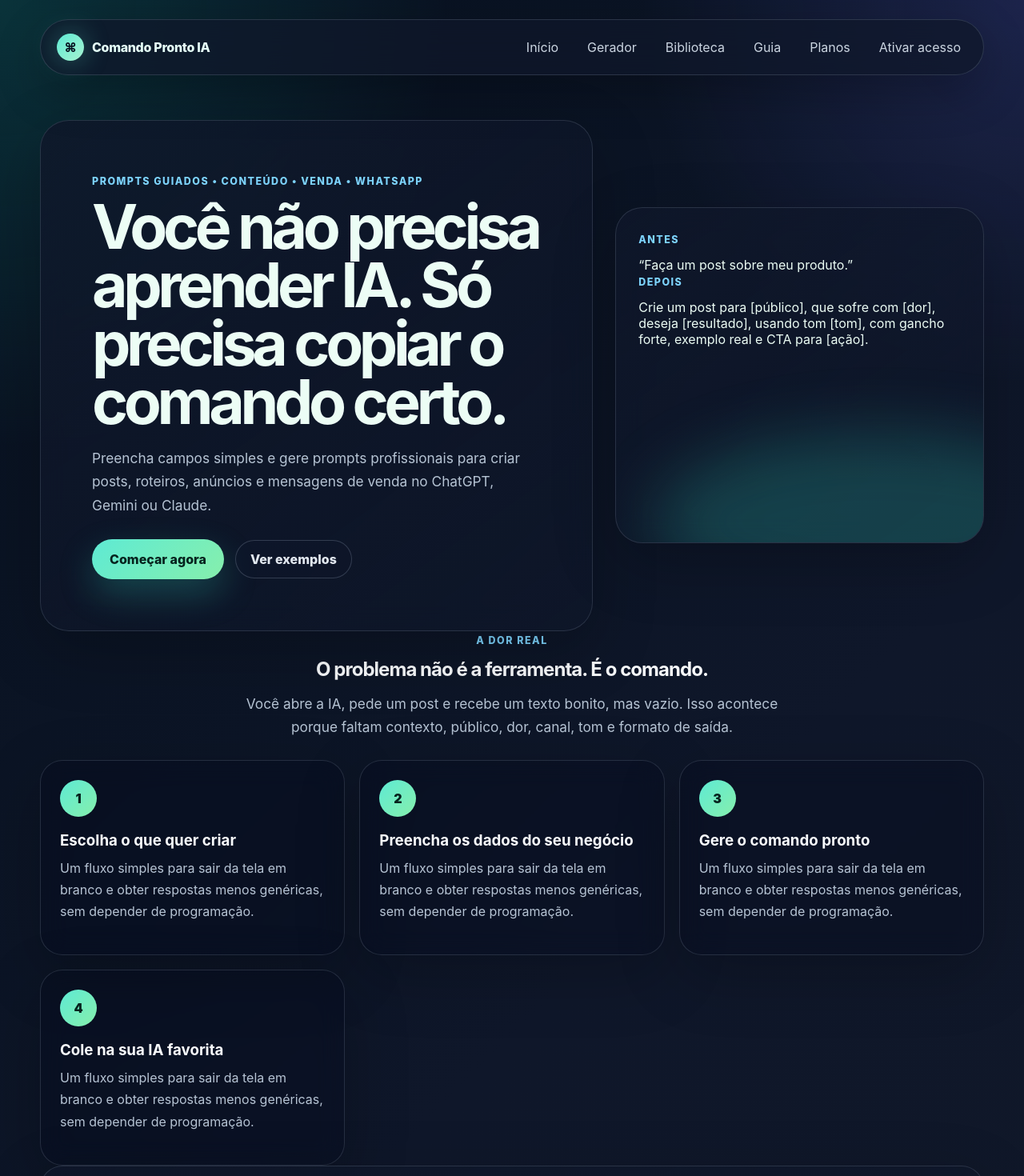
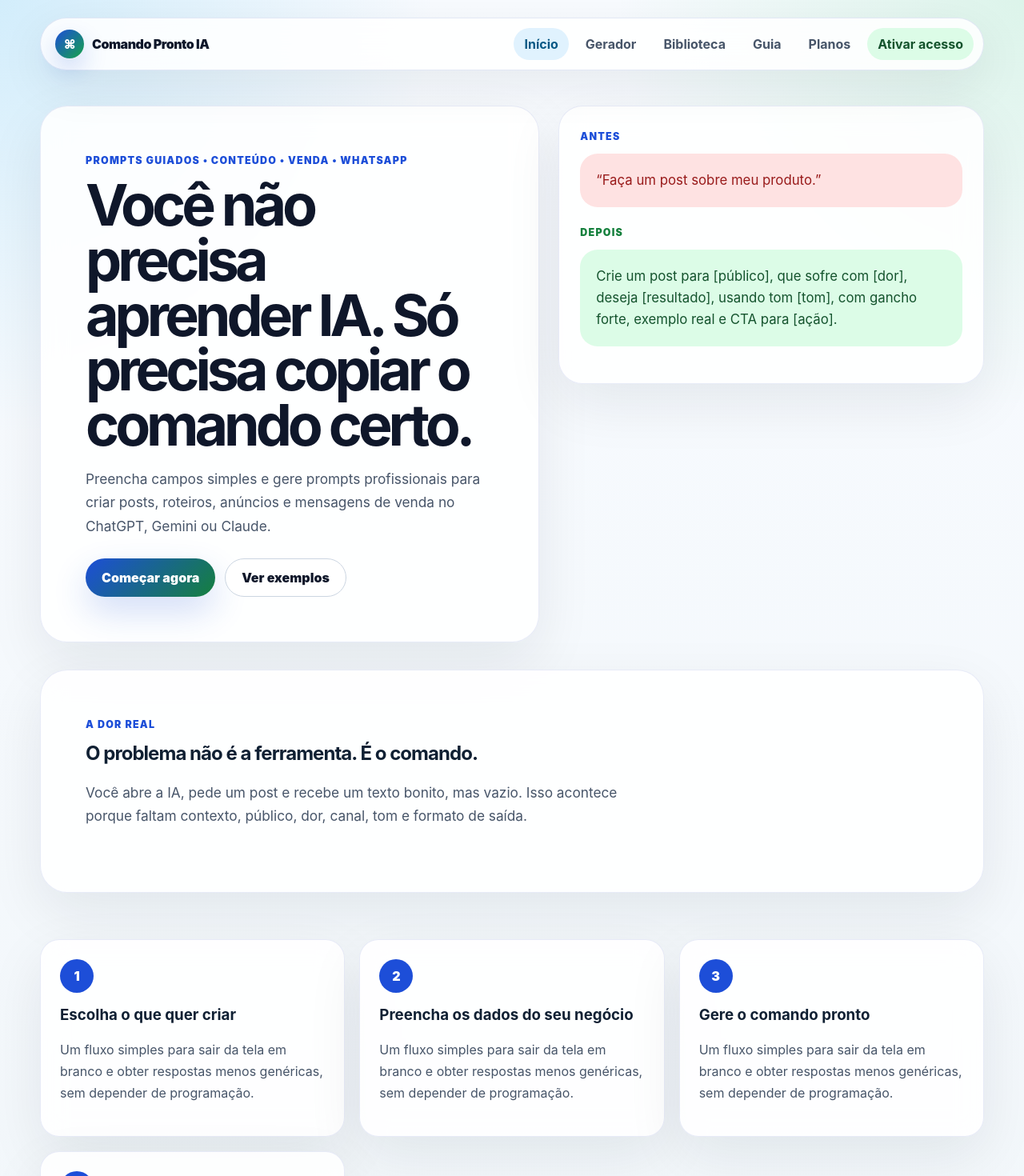
Before and after one commit to novidadesonl-cmd/gerador-vendas-ia, a React (Vite) app: page / in a window 1280 px wide. Shown: the top 1470 px of the page at 80% size. Built offline with nearby package versions, Linux system fonts and the light colour scheme.

Commit message:
Restyle Comando Pronto IA MVP

```diff
--- a/src/styles.css
+++ b/src/styles.css
@@ -1,6 +1,6 @@
 :root {
-  color: #ecfdf5;
-  background: #07111f;
+  color: #102033;
+  background: #f6f8fb;
   font-family:
     Inter, ui-sans-serif, system-ui, -apple-system, BlinkMacSystemFont, "Segoe UI", sans-serif;
   font-synthesis: none;
@@ -17,62 +17,50 @@ body {
   min-height: 100vh;
   margin: 0;
   background:
-    radial-gradient(circle at top left, rgba(20, 184, 166, 0.2), transparent 35rem),
-    radial-gradient(circle at top right, rgba(99, 102, 241, 0.18), transparent 30rem),
-    linear-gradient(135deg, #07111f 0%, #0f172a 48%, #111827 100%);
+    radial-gradient(circle at top left, rgba(14, 165, 233, 0.16), transparent 34rem),
+    radial-gradient(circle at top right, rgba(34, 197, 94, 0.13), transparent 32rem),
+    linear-gradient(180deg, #f8fbff 0%, #eef4f7 100%);
 }
 
 button,
 input,
-select {
+select,
+textarea {
   font: inherit;
-}
-
-button {
-  cursor: pointer;
 }
 
 button,
 a {
-  transition:
-    transform 0.2s ease,
-    border-color 0.2s ease,
-    background 0.2s ease,
-    box-shadow 0.2s ease;
-}
-
-button:hover,
-a:hover {
-  transform: translateY(-2px);
+  cursor: pointer;
+  transition: 0.2s ease;
 }
 
 .app-shell {
   width: min(1180px, calc(100% - 32px));
   margin: 0 auto;
-  padding: 24px 0 64px;
+  padding: 22px 0 56px;
 }
 
 .site-header {
   position: sticky;
-  top: 16px;
+  top: 12px;
   z-index: 10;
   display: flex;
   align-items: center;
   justify-content: space-between;
   gap: 16px;
-  margin-bottom: 56px;
-  padding: 14px;
-  border: 1px solid rgba(148, 163, 184, 0.22);
+  margin-bottom: 44px;
+  padding: 12px;
+  border: 1px solid rgba(30, 64, 175, 0.12);
   border-radius: 999px;
-  background: rgba(15, 23, 42, 0.74);
-  box-shadow: 0 20px 60px rgba(0, 0, 0, 0.24);
+  background: rgba(255, 255, 255, 0.86);
+  box-shadow: 0 18px 60px rgba(15, 23, 42, 0.08);
   backdrop-filter: blur(18px);
 }
 
 .brand,
 .nav-links button {
   border: 0;
-  color: #e5fff8;
   background: transparent;
 }
 
@@ -80,19 +68,20 @@ a:hover {
   display: inline-flex;
   align-items: center;
   gap: 10px;
-  font-weight: 800;
-  letter-spacing: -0.02em;
+  color: #0f172a;
+  font-weight: 900;
+  letter-spacing: -0.03em;
 }
 
 .brand-icon {
   display: grid;
-  width: 34px;
-  height: 34px;
+  width: 36px;
+  height: 36px;
   place-items: center;
   border-radius: 50%;
-  color: #07111f;
-  background: linear-gradient(135deg, #5eead4, #a7f3d0);
-  box-shadow: 0 0 32px rgba(94, 234, 212, 0.35);
+  color: white;
+  background: linear-gradient(135deg, #1d4ed8, #16a34a);
+  box-shadow: 0 14px 30px rgba(29, 78, 216, 0.22);
 }
 
 .nav-links {
@@ -103,22 +92,34 @@ a:hover {
 }
 
 .nav-links button {
-  padding: 10px 14px;
+  padding: 10px 13px;
   border-radius: 999px;
-  color: #cbd5e1;
+  color: #475569;
+  font-weight: 750;
 }
 
-.nav-links button:hover {
-  background: rgba(148, 163, 184, 0.14);
-  color: #ffffff;
+.nav-links button:hover,
+.nav-links button.active {
+  background: #e0f2fe;
+  color: #075985;
+}
+
+.nav-links .nav-cta {
+  color: #14532d;
+  background: #dcfce7;
+}
+
+main {
+  display: grid;
+  gap: 34px;
 }
 
 .hero-section,
-.upgrade-banner {
+.generator-layout {
   display: grid;
-  grid-template-columns: minmax(0, 1.2fr) minmax(320px, 0.8fr);
-  gap: 28px;
-  align-items: center;
+  grid-template-columns: minmax(0, 1.08fr) minmax(310px, 0.92fr);
+  gap: 24px;
+  align-items: start;
 }
 
 .hero-copy,
@@ -126,20 +127,32 @@ a:hover {
 .feature-card,
 .step-card,
 .conversion-section,
-.sample-form,
+.prompt-form,
 .result-card,
 .plan-card,
 .empty-state,
-.upgrade-banner {
-  border: 1px solid rgba(148, 163, 184, 0.2);
-  background: linear-gradient(145deg, rgba(15, 23, 42, 0.86), rgba(15, 23, 42, 0.56));
-  box-shadow: 0 24px 80px rgba(0, 0, 0, 0.22);
+.library-card,
+.guide-stack article,
+.pain-section {
+  border: 1px solid rgba(30, 64, 175, 0.1);
+  background: rgba(255, 255, 255, 0.88);
+  box-shadow: 0 24px 70px rgba(15, 23, 42, 0.08);
   backdrop-filter: blur(16px);
 }
 
-.hero-copy {
-  padding: clamp(32px, 5vw, 64px);
-  border-radius: 36px;
+.hero-copy,
+.hero-card,
+.conversion-section,
+.pain-section,
+.empty-state {
+  border-radius: 34px;
+  padding: clamp(28px, 5vw, 56px);
+}
+
+.hero-card,
+.result-card {
+  border-radius: 30px;
+  padding: 26px;
 }
 
 .eyebrow,
@@ -151,10 +164,10 @@ a:hover {
   gap: 8px;
   margin: 0 0 14px;
   border-radius: 999px;
-  color: #7dd3fc;
+  color: #1d4ed8;
   font-size: 0.78rem;
-  font-weight: 800;
-  letter-spacing: 0.12em;
+  font-weight: 900;
+  letter-spacing: 0.1em;
   text-transform: uppercase;
 }
 
@@ -166,437 +179,254 @@ p {
 }
 
 h1 {
-  max-width: 900px;
+  max-width: 940px;
   margin-bottom: 18px;
-  font-size: clamp(2.25rem, 6vw, 5rem);
-  line-height: 0.95;
+  color: #0f172a;
+  font-size: clamp(2.2rem, 5.6vw, 4.85rem);
+  line-height: 0.96;
   letter-spacing: -0.07em;
 }
 
 h2 {
-  margin-bottom: 14px;
-  color: #f8fafc;
+  color: #102033;
   letter-spacing: -0.04em;
 }
 
 h3 {
-  margin-bottom: 10px;
-  color: #f8fafc;
+  color: #102033;
 }
 
 p,
 li {
-  color: #b6c4d4;
+  color: #475569;
   line-height: 1.7;
 }
 
 .hero-copy p,
 .section-heading p {
-  max-width: 680px;
+  max-width: 700px;
   font-size: 1.08rem;
 }
 
 .hero-actions,
-.banner-actions,
 .form-footer {
   display: flex;
   flex-wrap: wrap;
-  gap: 14px;
+  gap: 12px;
   align-items: center;
-  margin-top: 28px;
+  margin-top: 26px;
 }
 
 .primary-button,
 .secondary-button,
 .copy-button {
   display: inline-flex;
+  min-height: 48px;
   align-items: center;
   justify-content: center;
   border-radius: 999px;
-  font-weight: 800;
+  padding: 0 20px;
+  font-weight: 900;
   text-decoration: none;
 }
 
 .primary-button {
-  min-height: 50px;
-  padding: 0 22px;
   border: 0;
-  color: #06231e;
-  background: linear-gradient(135deg, #5eead4, #86efac);
-  box-shadow: 0 18px 44px rgba(45, 212, 191, 0.26);
-}
-
-.primary-button:hover {
-  box-shadow: 0 22px 54px rgba(45, 212, 191, 0.34);
+  color: white;
+  background: linear-gradient(135deg, #1d4ed8, #15803d);
+  box-shadow: 0 18px 44px rgba(29, 78, 216, 0.2);
 }
 
 .secondary-button,
 .copy-button {
-  min-height: 48px;
-  padding: 0 18px;
-  border: 1px solid rgba(148, 163, 184, 0.28);
-  color: #e2e8f0;
-  background: rgba(15, 23, 42, 0.5);
+  border: 1px solid #cbd5e1;
+  color: #0f172a;
+  background: white;
 }
 
-.hero-card {
-  position: relative;
-  overflow: hidden;
-  min-height: 420px;
-  padding: 28px;
-  border-radius: 34px;
+.primary-button:hover,
+.secondary-button:hover,
+.copy-button:hover {
+  transform: translateY(-2px);
 }
 
-.hero-card::before {
-  position: absolute;
-  inset: auto -35% -20% 10%;
-  height: 220px;
-  border-radius: 50%;
-  background: rgba(45, 212, 191, 0.22);
-  filter: blur(40px);
-  content: "";
+.bad-prompt,
+.good-prompt {
+  margin-bottom: 20px;
+  border-radius: 22px;
+  padding: 20px;
+  font-size: 1.05rem;
+  line-height: 1.6;
 }
 
-.terminal-bar {
-  display: flex;
-  gap: 8px;
-  margin-bottom: 36px;
+.bad-prompt {
+  color: #991b1b;
+  background: #fee2e2;
 }
 
-.terminal-bar span {
-  width: 12px;
-  height: 12px;
-  border-radius: 50%;
-  background: #38bdf8;
+.good-prompt {
+  color: #14532d;
+  background: #dcfce7;
 }
 
-.terminal-bar span:nth-child(2) {
-  background: #5eead4;
+.ai-label.good {
+  color: #15803d;
 }
 
-.terminal-bar span:nth-child(3) {
-  background: #a7f3d0;
-}
-
-.hero-card h2 {
-  font-size: 2.4rem;
-}
-
-.hero-card ul,
-.plan-card ul {
-  display: grid;
-  gap: 12px;
-  padding: 0;
-  list-style: none;
-}
-
-.hero-card li,
-.plan-card li {
-  display: flex;
-  gap: 10px;
-}
-
-.hero-card li::before,
-.plan-card li::before {
-  color: #5eead4;
-  content: "✓";
-}
-
-.pulse-card {
-  position: relative;
-  margin-top: 36px;
-  padding: 18px;
-  border: 1px solid rgba(94, 234, 212, 0.28);
-  border-radius: 22px;
-  color: #ccfbf1;
-  background: rgba(20, 184, 166, 0.14);
-}
-
-.feature-grid,
-.steps-grid,
-.result-grid,
-.plans-grid,
-.sample-form {
-  display: grid;
-  gap: 18px;
-}
-
-.feature-grid {
-  grid-template-columns: repeat(3, 1fr);
-  margin-top: 28px;
-}
-
-.feature-card,
-.step-card,
-.result-card,
-.plan-card,
-.empty-state {
-  border-radius: 28px;
-  padding: 24px;
-}
-
-.conversion-section {
-  margin-top: 28px;
-  padding: clamp(26px, 4vw, 42px);
-  border-radius: 34px;
-}
-
-.conversion-section .section-heading {
+.section-heading {
   margin-bottom: 24px;
 }
 
-.conversion-section h2 {
-  max-width: 760px;
-  margin-inline: auto;
-  font-size: clamp(2rem, 4vw, 3.4rem);
-  line-height: 1;
+.steps-grid,
+.benefits-grid,
+.library-grid,
+.pricing-grid {
+  display: grid;
+  grid-template-columns: repeat(3, minmax(0, 1fr));
+  gap: 18px;
+  margin-top: 24px;
 }
 
-.steps-grid {
-  grid-template-columns: repeat(3, 1fr);
-}
-
-.step-card {
-  background: rgba(2, 6, 23, 0.26);
+.step-card,
+.feature-card,
+.library-card,
+.plan-card,
+.guide-stack article {
+  border-radius: 24px;
+  padding: 24px;
 }
 
 .step-card span {
   display: grid;
-  width: 46px;
-  height: 46px;
-  margin-bottom: 18px;
+  width: 42px;
+  height: 42px;
+  margin-bottom: 16px;
   place-items: center;
   border-radius: 50%;
-  color: #06231e;
-  background: linear-gradient(135deg, #5eead4, #86efac);
+  color: white;
+  background: #1d4ed8;
   font-weight: 900;
 }
 
-.audience-list {
-  display: flex;
-  flex-wrap: wrap;
-  justify-content: center;
-  gap: 12px;
+.page-section {
+  display: block;
 }
 
-.audience-list span {
-  padding: 12px 16px;
-  border: 1px solid rgba(94, 234, 212, 0.28);
-  border-radius: 999px;
-  color: #ccfbf1;
-  background: rgba(20, 184, 166, 0.12);
-  font-weight: 800;
-}
-
-.feature-icon {
-  display: grid;
-  width: 42px;
-  height: 42px;
-  margin-bottom: 18px;
-  place-items: center;
-  border-radius: 14px;
-  color: #07111f;
-  background: #5eead4;
-}
-
-.form-section,
-.result-section,
-.plans-section,
-.empty-state {
-  max-width: 980px;
+.narrow {
+  width: min(820px, 100%);
   margin: 0 auto;
 }
 
-.section-heading {
-  margin-bottom: 26px;
+.prompt-form label {
+  display: grid;
+  gap: 8px;
+  color: #0f172a;
+  font-weight: 850;
+}
+
+.prompt-form input,
+.prompt-form select,
+.prompt-form textarea {
+  width: 100%;
+  border: 1px solid #cbd5e1;
+  border-radius: 16px;
+  padding: 13px 14px;
+  color: #0f172a;
+  background: #ffffff;
+  outline: none;
+}
+
+.prompt-form textarea {
+  min-height: 96px;
+  resize: vertical;
+}
+
+.prompt-form input:focus,
+.prompt-form select:focus,
+.prompt-form textarea:focus {
+  border-color: #2563eb;
+  box-shadow: 0 0 0 4px rgba(37, 99, 235, 0.11);
+}
+
+.form-grid {
+  display: grid;
+  grid-template-columns: repeat(2, minmax(0, 1fr));
+  gap: 16px;
+}
+
+.template-description,
+.usage-box {
+  border-radius: 18px;
+  padding: 16px;
+  background: #eef6ff;
+}
+
+.result-card pre {
+  max-height: 520px;
+  overflow: auto;
+  white-space: pre-wrap;
+  border-radius: 18px;
+  padding: 18px;
+  color: #e2e8f0;
+  background: #0f172a;
+  font-size: 0.9rem;
+  line-height: 1.65;
+}
+
+.copy-status {
+  margin-top: 12px;
+  color: #15803d;
+  font-weight: 850;
+}
+
+.check-list {
+  display: grid;
+  gap: 10px;
+  padding-left: 22px;
+}
+
+.check-list li::marker {
+  color: #16a34a;
+}
+
+.plan-card.featured {
+  border-color: rgba(22, 163, 74, 0.38);
+  box-shadow: 0 28px 78px rgba(22, 163, 74, 0.13);
+}
+
+.plan-card h2 {
+  font-size: 2.5rem;
+}
+
+.site-footer {
+  margin-top: 44px;
+  border-top: 1px solid #dbe4ee;
+  padding-top: 22px;
   text-align: center;
 }
 
-.section-heading p {
-  margin-inline: auto;
-}
-
-.sample-form {
-  grid-template-columns: repeat(2, 1fr);
-  padding: 28px;
-  border-radius: 34px;
-}
-
-label {
-  display: grid;
-  gap: 8px;
-  color: #e5fff8;
-  font-weight: 800;
-}
-
-input,
-select {
-  width: 100%;
-  min-height: 52px;
-  border: 1px solid rgba(148, 163, 184, 0.24);
-  border-radius: 16px;
-  padding: 0 16px;
-  outline: none;
-  color: #f8fafc;
-  background: rgba(2, 6, 23, 0.44);
-}
-
-input:focus,
-select:focus {
-  border-color: #5eead4;
-  box-shadow: 0 0 0 4px rgba(94, 234, 212, 0.12);
-}
-
-.form-footer {
-  grid-column: 1 / -1;
-  justify-content: space-between;
-  padding-top: 8px;
-}
-
-.form-footer p {
-  max-width: 440px;
-  margin-bottom: 0;
-}
-
-.result-grid {
-  grid-template-columns: repeat(2, 1fr);
-}
-
-.result-card-header {
-  display: flex;
-  align-items: flex-start;
-  justify-content: space-between;
-  gap: 16px;
-  margin-bottom: 12px;
-}
-
-.result-card h2,
-.result-card p {
-  margin-bottom: 0;
-}
-
-.copy-button {
-  min-height: 40px;
-  flex: 0 0 auto;
-  padding: 0 14px;
-  font-size: 0.9rem;
-}
-
-.upgrade-banner {
-  grid-template-columns: 1fr auto;
-  margin-top: 22px;
-  padding: 28px;
-  border-radius: 32px;
-}
-
-.upgrade-banner h2,
-.upgrade-banner p {
-  margin-bottom: 0;
-}
-
-.plans-grid {
-  grid-template-columns: repeat(3, 1fr);
-}
-
-.plan-card {
-  position: relative;
-  display: flex;
-  flex-direction: column;
-  min-height: 470px;
-}
-
-.featured-plan {
-  border-color: rgba(94, 234, 212, 0.58);
-  background: linear-gradient(145deg, rgba(20, 184, 166, 0.2), rgba(15, 23, 42, 0.72));
-  transform: translateY(-10px);
-}
-
-.badge {
-  color: #06231e;
-  background: #5eead4;
-  padding: 8px 12px;
-}
-
-.plan-card strong {
-  display: block;
-  margin: 14px 0;
-  color: #f8fafc;
-  font-size: 2.4rem;
-  letter-spacing: -0.06em;
-}
-
-.plan-button {
-  width: 100%;
-  margin-top: auto;
-}
-
-.empty-state {
-  text-align: center;
-}
-
-@media (max-width: 860px) {
-  .site-header,
-  .hero-section,
-  .upgrade-banner {
-    grid-template-columns: 1fr;
-  }
-
+@media (max-width: 900px) {
   .site-header {
-    position: static;
     align-items: flex-start;
-    border-radius: 28px;
+    border-radius: 24px;
+    flex-direction: column;
   }
 
   .nav-links {
     justify-content: flex-start;
   }
 
-  .feature-grid,
+  .hero-section,
+  .generator-layout,
   .steps-grid,
-  .result-grid,
-  .plans-grid,
-  .sample-form {
+  .benefits-grid,
+  .library-grid,
+  .pricing-grid,
+  .form-grid {
     grid-template-columns: 1fr;
   }
 
-  .form-footer {
-    grid-column: auto;
-  }
-
-  .featured-plan {
-    transform: none;
+  h1 {
+    font-size: clamp(2rem, 12vw, 3.4rem);
   }
 }
-
-@media (max-width: 560px) {
-  .app-shell {
-    width: min(100% - 20px, 1180px);
-    padding-top: 10px;
-  }
-
-  .site-header,
-  .nav-links,
-  .hero-actions,
-  .banner-actions,
-  .form-footer,
-  .result-card-header {
-    align-items: stretch;
-    flex-direction: column;
-  }
-
-  .nav-links button,
-  .primary-button,
-  .secondary-button,
-  .copy-button {
-    width: 100%;
-  }
-
-  .hero-copy,
-  .hero-card,
-  .conversion-section,
-  .sample-form,
-  .upgrade-banner {
-    padding: 22px;
-    border-radius: 26px;
-  }
-}
```
